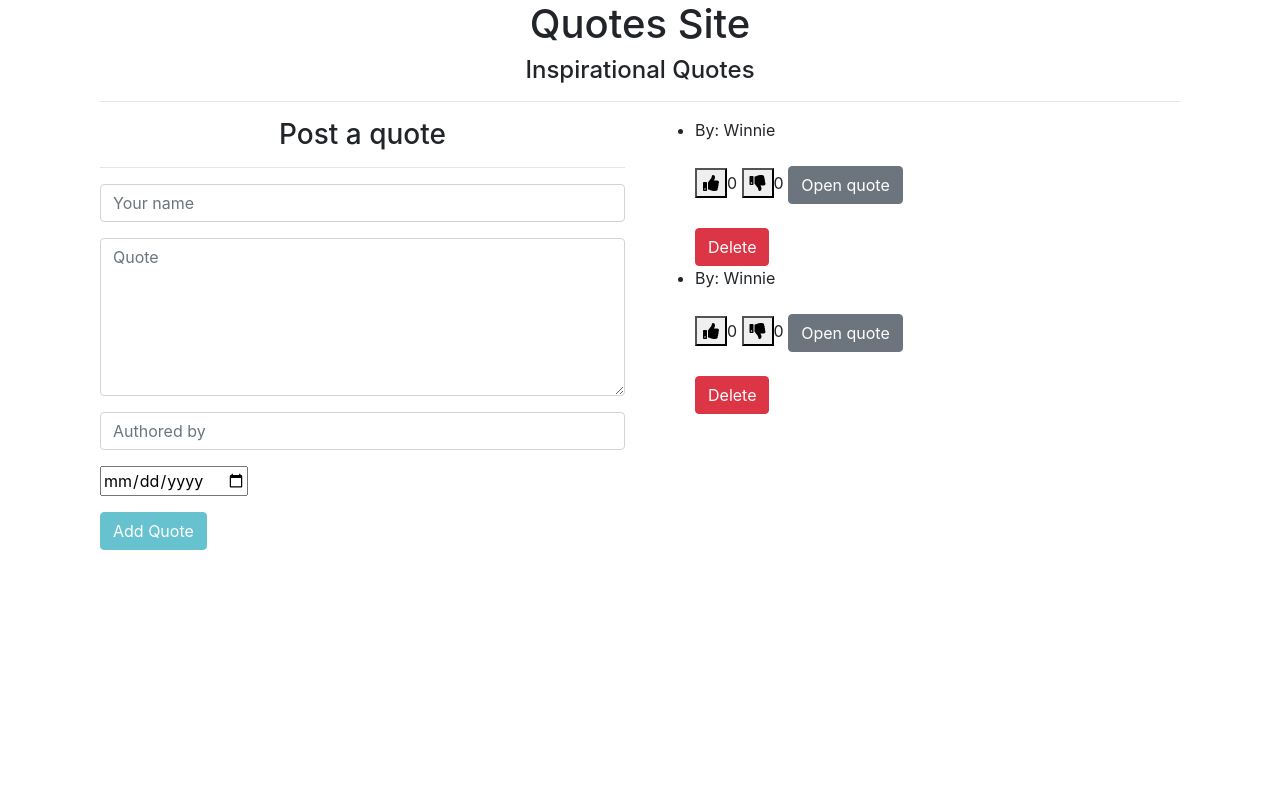
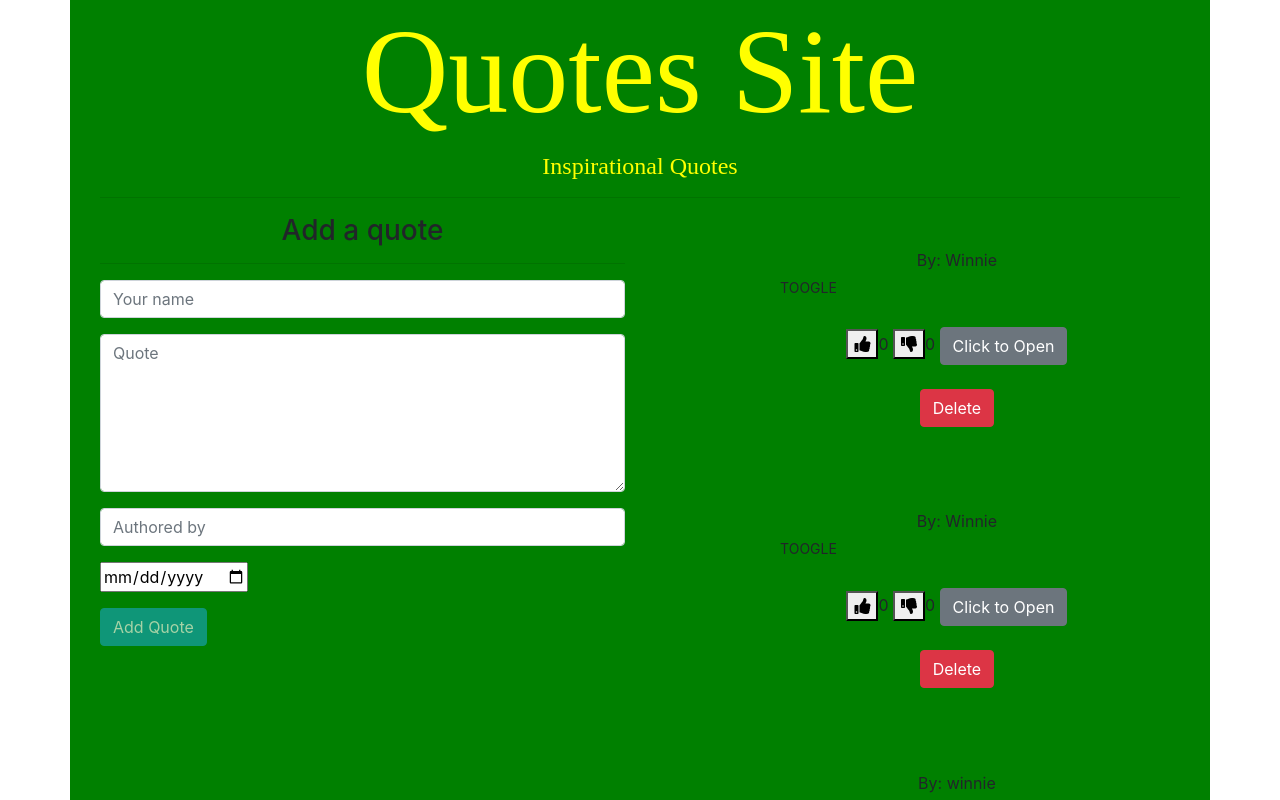
Before and after one commit to winniemwikali/quotesApp, an Angular app: page / in a window 1280 px wide. Shown: the top 800 px of the page. Built offline with nearby package versions, Linux system fonts and the light colour scheme.

Commit message:
added background color to container to quote-component.css

```diff
--- a/src/app/app.component.css
+++ b/src/app/app.component.css
@@ -0,0 +1 @@
+@import "~bootstrap/dist/css/bootstrap.css"
--- a/src/app/app.module.ts
+++ b/src/app/app.module.ts
@@ -7,7 +7,7 @@ import { AppComponent } from './app.component';
 import { QuoteComponent } from './quote/quote.component';
 import { QuoteDetailsComponent } from './quote-details/quote-details.component';
 import { QuoteFormComponent } from './quote-form/quote-form.component';
-import { HighlightPipe } from './highlight.pipe';
+import { HighlightDirective} from './highlight.pipe';
 import { DateCountPipe } from './date-count.pipe';
 // import { MomentModule } from 'ngx-moment';
 
@@ -18,7 +18,7 @@ import { DateCountPipe } from './date-count.pipe';
     QuoteComponent,
     QuoteDetailsComponent,
     QuoteFormComponent,
-    HighlightPipe,
+    HighlightDirective,
     DateCountPipe
   ],
   imports: [
--- a/src/app/highlight.pipe.ts
+++ b/src/app/highlight.pipe.ts
@@ -1,12 +1,10 @@
-import { Pipe, PipeTransform } from '@angular/core';
+import { Pipe, ElementRef } from '@angular/core';
 
 @Pipe({
-  name: 'highlight'
+  name: '[highlight]'
 })
-export class HighlightPipe {
-
-  transform(value: any, ...args: any[]): any {
-    return null;
-  }
-
+export class HighlightDirective {
+  constructor(elem:ElementRef) {
+    elem.nativeElement.style.backgroundColor="#834c69"
+   }
 }
--- a/src/app/quote-form/quote-form.component.css
+++ b/src/app/quote-form/quote-form.component.css
@@ -0,0 +1,17 @@
+h4{
+    font-family: 'Fugaz One', cursive;
+}
+
+h1{
+font-family: 'Berkshire Swash', cursive;
+font-size: 15vh;
+}
+
+.details{
+    background-color: pink;
+    list-style: none;
+    padding: 2% 2% 10% 10%;
+    border-radius: 30px;
+    margin-top: 5%;
+    text-align: center;
+}
--- a/src/app/quote-form/quote-form.component.html
+++ b/src/app/quote-form/quote-form.component.html
@@ -1,6 +1,6 @@
 
 <form #quoteForm='ngForm' (ngSubmit)="addQuotee()">
-    <h3 class="text-center">Post a quote</h3>
+    <h3 class="text-center">Add a quote</h3>
     <hr>
     <div class="form-group">
       <input type="text" placeholder="Your name" name="by" class="form-control" id="name" required [(ngModel)]="newQuote.by" #name="ngModel">
--- a/src/app/quote/quote.component.css
+++ b/src/app/quote/quote.component.css
@@ -0,0 +1,20 @@
+h4{
+    font-family: 'Fugaz One', cursive;
+    color:yellow;
+}
+
+h1{
+font-family: 'Berkshire Swash', cursive;
+font-size: 15vh;
+color: yellow;
+}
+
+.details{
+    list-style: none;
+    padding: 2% 2% 10% 10%;
+    margin-top: 5%;
+    text-align: center;
+}
+.container{
+    background-color: green;
+}
--- a/src/app/quote/quote.component.html
+++ b/src/app/quote/quote.component.html
@@ -17,6 +17,7 @@
   <div class="container">
     <div class="row">
       <div class="col-md-6">
+
         <app-quote-form (addQuotes)="addNewQuote($event)"></app-quote-form>
       </div>
       <div class="col-md-6">
@@ -25,10 +26,14 @@
             <li>
               By: {{ quote.by }}
             </li>
+            <div style="width: 130px;">  <a href="#" class="btn btn-sm animated-button thar-one" (click)='toogleDetails(i)'>TOOGLE</a> </div>
+            <div class="row" *ngIf="quote.showDescription">
+              <app-quote-details *ngIf="quote.showDescription" [quote]='quote' (isComplete)='deleteQuote($event,i)'></app-quote-details>
+            </div>
             <br>
             <button (click)="like()"><i class="fas fa-thumbs-up" aria-hidden="true"></i></button>{{ quote.likeNo }}
             <button (click)="dislike()"><i class="fas fa-thumbs-down" aria-hidden="true"></i></button>{{ quote.dislikeNo }}
-            <button class="btn btn-secondary" (click)="toggleDetails(i)">Open quote</button><br>
+            <button class="btn btn-secondary" (click)="toggleDetails(i)">Click to Open</button><br>
             <app-quote-details *ngIf="quote.showDescription" [quote]="quote"></app-quote-details><br>
             <button class="btn btn-danger" (click)="QuoteDelete(i)">Delete</button>
           </div>
--- a/src/app/quote/quote.component.ts
+++ b/src/app/quote/quote.component.ts
@@ -9,10 +9,10 @@ import { Quote } from '../quote';
 export class QuoteComponent implements OnInit {
 
   quotes: Quote[] = [
-    new Quote(1, 'Be the reason somebody smiles today', 'Roy T', 'Winnie', new Date(2020, 11, 1), 0, 0),
-    new Quote(2, 'We were born to be real not to be perfect', 'Ralph Marston', 'Winnie', new Date(2020, 8, 1), 0, 0)
-
-  ]
+    new Quote(1, 'Be the reason somebody smiles today', 'Roy T', 'Winnie', new Date(2017, 11, 1), 0, 0),
+    new Quote(2, 'We were born to be real not to be perfect', 'Ralph Marston', 'Winnie', new Date(2014, 8, 1), 0, 0),
+    new Quote(3,'Let life surprise you','David Richo','winnie',new Date(2012,2,3),0,0)
+  ];
 
   likeNo = 0;
   dislikeNo = 0;
@@ -45,13 +45,3 @@ export class QuoteComponent implements OnInit {
   }
 
 }
-
-
-
-// quoteDelete(isComplete, index){
-//   let QuoteDelete = confirm('Delete this'+ this.quotes[index].quote)
-
-//   if (QuoteDelete) {
-//     this.quotes.splice(index, 1)
-//   }
-// }
```
Also changed, not shown: src/app/date-count.pipe.ts (+0 -14 lines).
